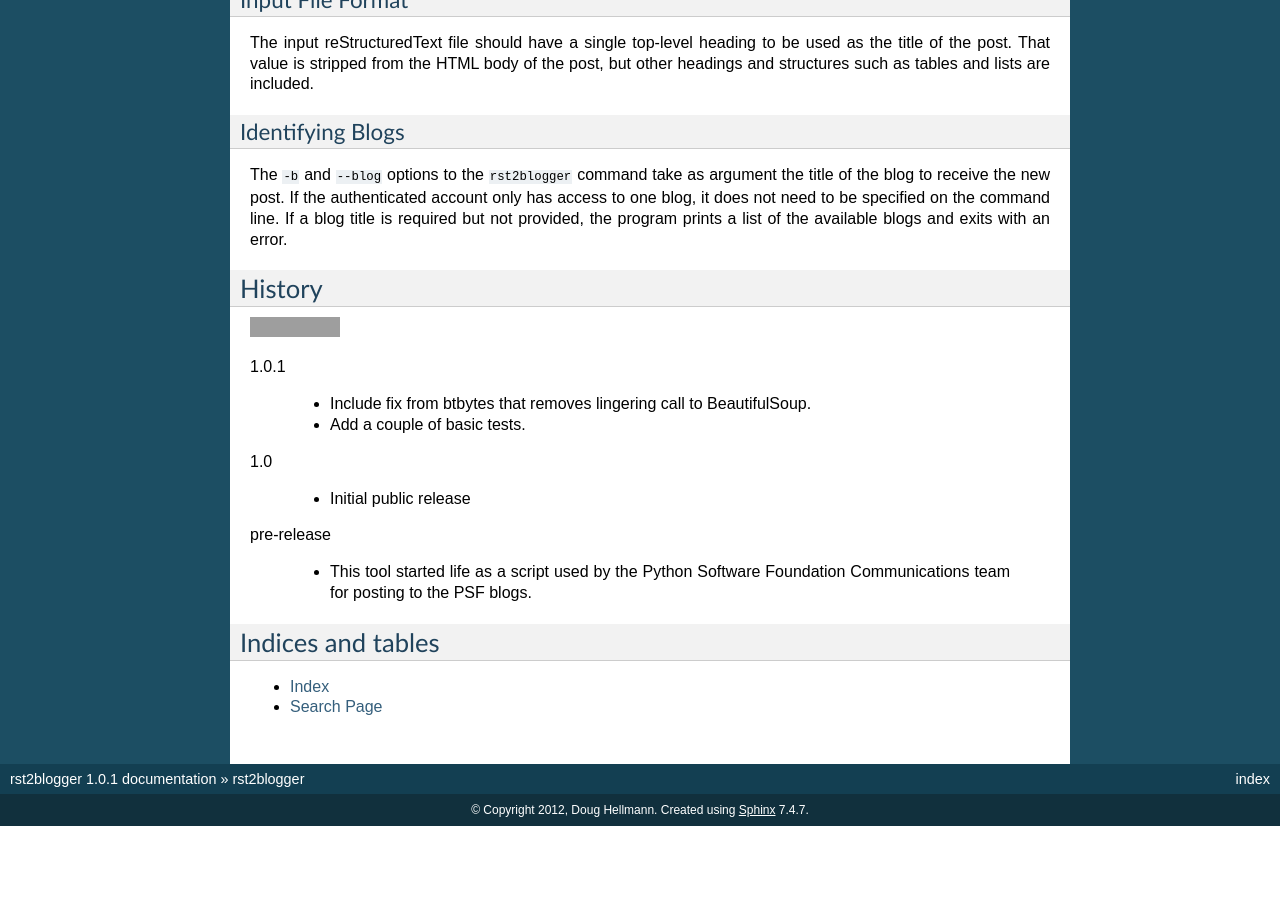
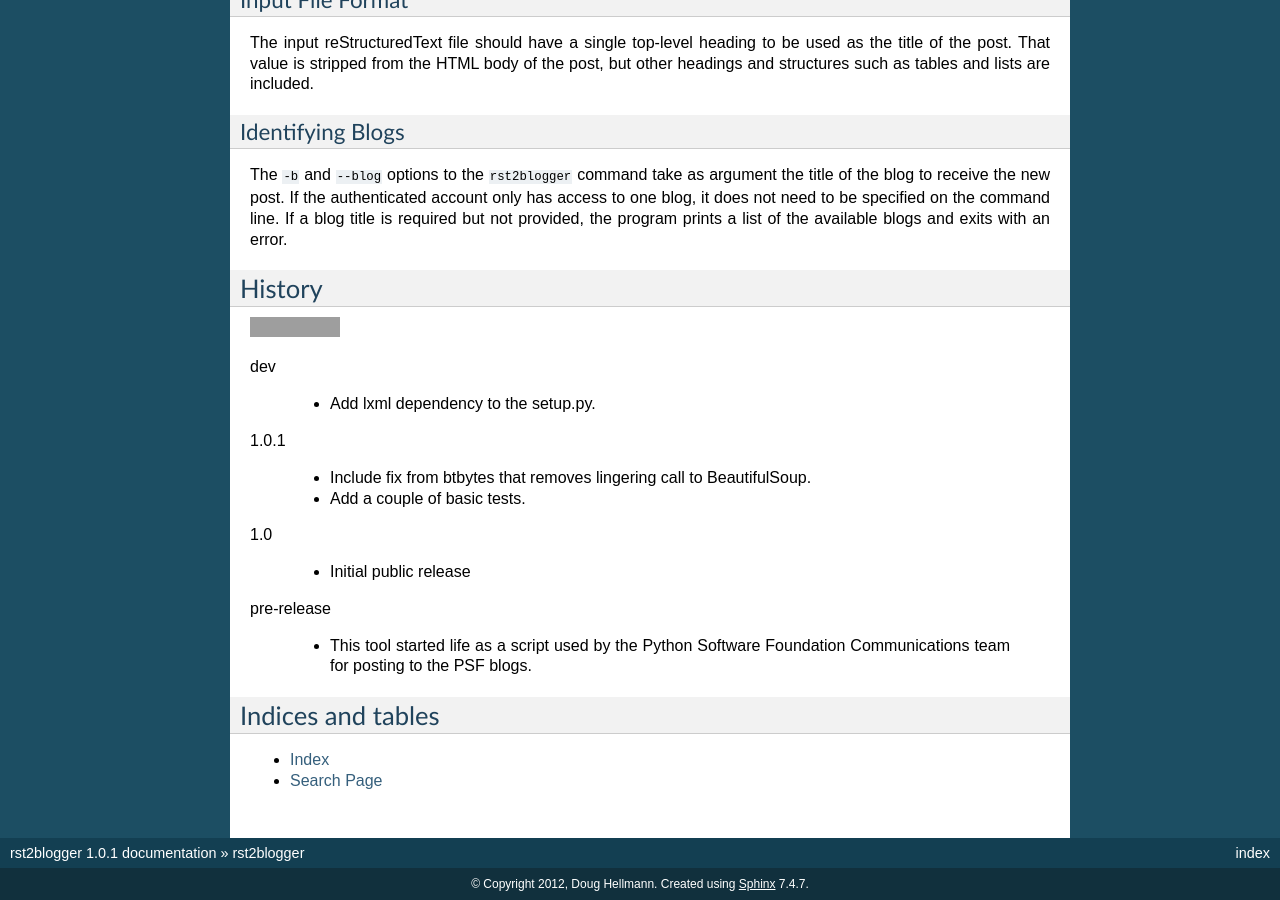
Before and after one commit to dhellmann/rst2blogger, a Sphinx documentation site: the page built from docs/index.rst, in a window 1280 px wide and 900 px high, scrolled down 863 px. Built offline with Sphinx 7.4.7, drawn with Linux system fonts in a browser that asks for light colours; before the commit the page ends 1689 px from its top, so only the background shows below that; grey boxes are pictures that could not be loaded.

Commit message:
add lxml dependency
Signed-off-by: Doug Hellmann <doug.hellmann@gmail.com>

```diff
--- a/docs/index.rst
+++ b/docs/index.rst
@@ -74,6 +74,10 @@ History
 
 .. image:: https://secure.travis-ci.org/dhellmann/rst2blogger.png?branch=master
 
+dev
+
+ - Add lxml dependency to the setup.py.
+
 1.0.1
 
  - Include fix from btbytes that removes lingering call to BeautifulSoup.
--- a/setup.py
+++ b/setup.py
@@ -50,6 +50,7 @@ setup(
         'distribute',
         'docutils>=0.8.1',
         'gdata>=2.0.16',
+        'lxml',
         ],
 
     packages = find_packages(),
```
